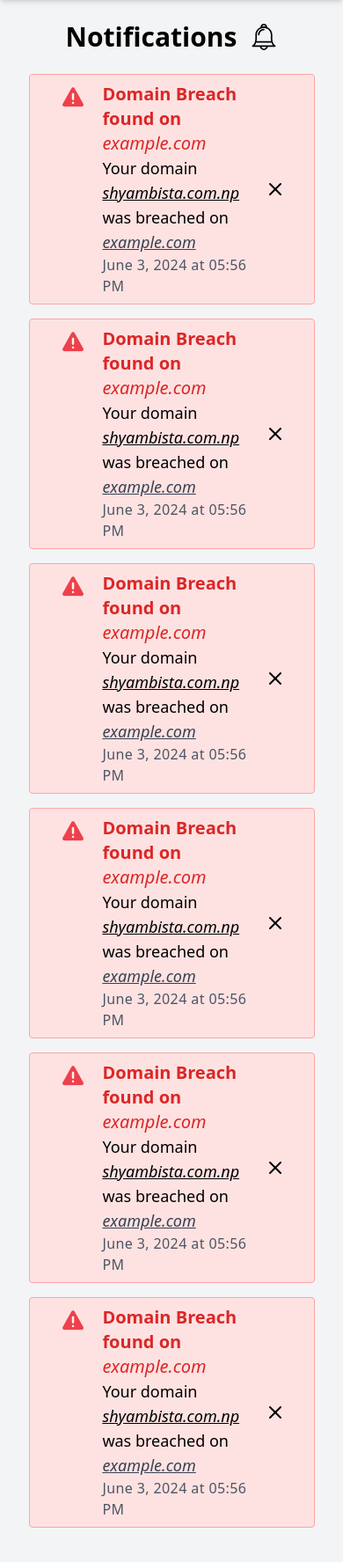
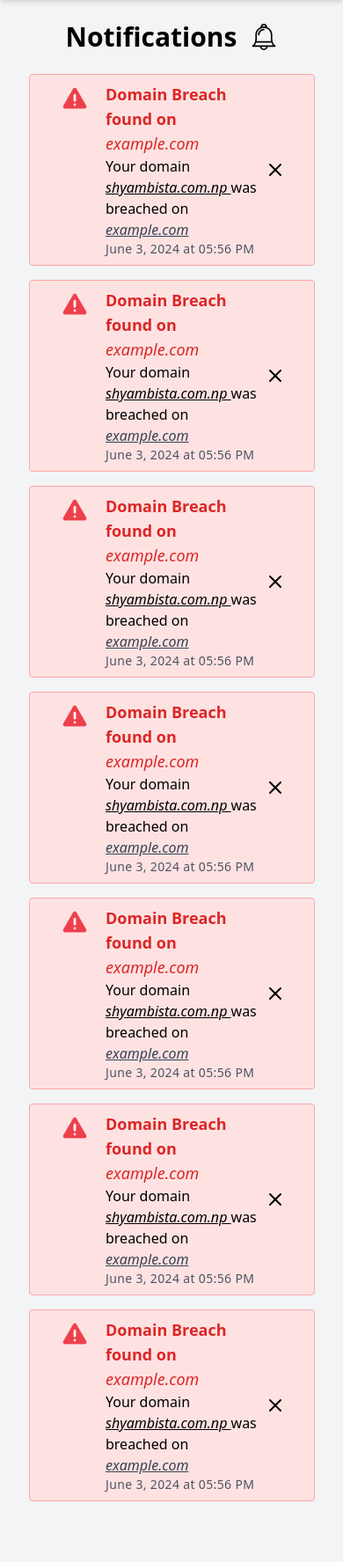
Before and after one commit to sudeep-gtn/dark-web-monitoring, a Django app: page /notifications in a window 390 px wide. Shown: the part 66-1841 px from the top of the page at 88% size. Run offline with Django 5.2, Linux system fonts and the light colour scheme; the visitor is signed in with stand-in values (Sample User, id 1); some libraries are stand-ins or nearby versions.

```diff
--- a/DWmonitoring/authentication/templates/notifications.html
+++ b/DWmonitoring/authentication/templates/notifications.html
@@ -11,11 +11,11 @@
                 <img src="/static/images/warning.png" width="100" height="100" alt="warning">
             </div>
             <div>
-                <div class="text-xl font-semibold text-red-600 "> Domain Breach found on <span class="italic font-medium "> example.com </span> </div>
+                <div class="text-lg font-semibold text-red-600 "> Domain Breach found on <span class="italic font-medium "> example.com </span> </div>
                 <div class="flex flex-col">
-                    <p class="text-lg "> Your domain <span class="italic underline"> shyambista.com.np </span> was
+                    <p class=""> Your domain <span class="italic underline"> shyambista.com.np </span> was
                         breached on <span class=" text-gray-700 italic underline"> example.com </span> </p>
-                    <time class="text-gray-600 tracking-wide"> June 3, 2024 at 05:56 PM </time>
+                    <time class="text-gray-600 text-sm tracking-wide"> June 3, 2024 at 05:56 PM </time>
                 </div>
             </div>
         </div>
@@ -32,11 +32,11 @@
                 <img src="/static/images/warning.png" width="100" height="100" alt="warning">
             </div>
             <div>
-                <div class="text-xl font-semibold text-red-600 "> Domain Breach found on <span class="italic font-medium "> example.com </span> </div>
+                <div class="text-lg font-semibold text-red-600 "> Domain Breach found on <span class="italic font-medium "> example.com </span> </div>
                 <div class="flex flex-col">
-                    <p class="text-lg "> Your domain <span class="italic underline"> shyambista.com.np </span> was
+                    <p class=""> Your domain <span class="italic underline"> shyambista.com.np </span> was
                         breached on <span class=" text-gray-700 italic underline"> example.com </span> </p>
-                    <time class="text-gray-600 tracking-wide"> June 3, 2024 at 05:56 PM </time>
+                    <time class="text-gray-600 text-sm tracking-wide"> June 3, 2024 at 05:56 PM </time>
                 </div>
             </div>
         </div>
@@ -53,11 +53,11 @@
                 <img src="/static/images/warning.png" width="100" height="100" alt="warning">
             </div>
             <div>
-                <div class="text-xl font-semibold text-red-600 "> Domain Breach found on <span class="italic font-medium "> example.com </span> </div>
+                <div class="text-lg font-semibold text-red-600 "> Domain Breach found on <span class="italic font-medium "> example.com </span> </div>
                 <div class="flex flex-col">
-                    <p class="text-lg "> Your domain <span class="italic underline"> shyambista.com.np </span> was
+                    <p class=""> Your domain <span class="italic underline"> shyambista.com.np </span> was
                         breached on <span class=" text-gray-700 italic underline"> example.com </span> </p>
-                    <time class="text-gray-600 tracking-wide"> June 3, 2024 at 05:56 PM </time>
+                    <time class="text-gray-600 text-sm tracking-wide"> June 3, 2024 at 05:56 PM </time>
                 </div>
             </div>
         </div>
@@ -74,11 +74,11 @@
                 <img src="/static/images/warning.png" width="100" height="100" alt="warning">
             </div>
             <div>
-                <div class="text-xl font-semibold text-red-600 "> Domain Breach found on <span class="italic font-medium "> example.com </span> </div>
+                <div class="text-lg font-semibold text-red-600 "> Domain Breach found on <span class="italic font-medium "> example.com </span> </div>
                 <div class="flex flex-col">
-                    <p class="text-lg "> Your domain <span class="italic underline"> shyambista.com.np </span> was
+                    <p class=""> Your domain <span class="italic underline"> shyambista.com.np </span> was
                         breached on <span class=" text-gray-700 italic underline"> example.com </span> </p>
-                    <time class="text-gray-600 tracking-wide"> June 3, 2024 at 05:56 PM </time>
+                    <time class="text-gray-600 text-sm tracking-wide"> June 3, 2024 at 05:56 PM </time>
                 </div>
             </div>
         </div>
@@ -95,11 +95,11 @@
                 <img src="/static/images/warning.png" width="100" height="100" alt="warning">
             </div>
             <div>
-                <div class="text-xl font-semibold text-red-600 "> Domain Breach found on <span class="italic font-medium "> example.com </span> </div>
+                <div class="text-lg font-semibold text-red-600 "> Domain Breach found on <span class="italic font-medium "> example.com </span> </div>
                 <div class="flex flex-col">
-                    <p class="text-lg "> Your domain <span class="italic underline"> shyambista.com.np </span> was
+                    <p class=""> Your domain <span class="italic underline"> shyambista.com.np </span> was
                         breached on <span class=" text-gray-700 italic underline"> example.com </span> </p>
-                    <time class="text-gray-600 tracking-wide"> June 3, 2024 at 05:56 PM </time>
+                    <time class="text-gray-600 text-sm tracking-wide"> June 3, 2024 at 05:56 PM </time>
                 </div>
             </div>
         </div>
@@ -116,11 +116,32 @@
                 <img src="/static/images/warning.png" width="100" height="100" alt="warning">
             </div>
             <div>
-                <div class="text-xl font-semibold text-red-600 "> Domain Breach found on <span class="italic font-medium "> example.com </span> </div>
+                <div class="text-lg font-semibold text-red-600 "> Domain Breach found on <span class="italic font-medium "> example.com </span> </div>
                 <div class="flex flex-col">
-                    <p class="text-lg "> Your domain <span class="italic underline"> shyambista.com.np </span> was
+                    <p class=""> Your domain <span class="italic underline"> shyambista.com.np </span> was
                         breached on <span class=" text-gray-700 italic underline"> example.com </span> </p>
-                    <time class="text-gray-600 tracking-wide"> June 3, 2024 at 05:56 PM </time>
+                    <time class="text-gray-600 text-sm tracking-wide"> June 3, 2024 at 05:56 PM </time>
+                </div>
+            </div>
+        </div>
+        <button>
+            <svg xmlns="http://www.w3.org/2000/svg" width="24" height="24" viewBox="0 0 24 24" fill="none" stroke="currentColor" stroke-width="2" stroke-linecap="round" stroke-linejoin="round">
+                <line x1="18" y1="6" x2="6" y2="18"></line>
+                <line x1="6" y1="6" x2="18" y2="18"></line>
+            </svg>
+        </button>
+    </div>
+    <div class="bg-red-100 p-2 w-5/6 rounded flex items-center justify-between px-8  md:w-4/5  mx-auto md:rounded-lg  border border-red-300 ">
+        <div class="flex gap-4 text-left">
+            <div>
+                <img src="/static/images/warning.png" width="100" height="100" alt="warning">
+            </div>
+            <div>
+                <div class="text-lg font-semibold text-red-600 "> Domain Breach found on <span class="italic font-medium "> example.com </span> </div>
+                <div class="flex flex-col">
+                    <p class=""> Your domain <span class="italic underline"> shyambista.com.np </span> was
+                        breached on <span class=" text-gray-700 italic underline"> example.com </span> </p>
+                    <time class="text-gray-600 text-sm tracking-wide"> June 3, 2024 at 05:56 PM </time>
                 </div>
             </div>
         </div>
```
Also changed, not shown: DWmonitoring/authentication/templates/organization-details.html (+16 -16 lines).
